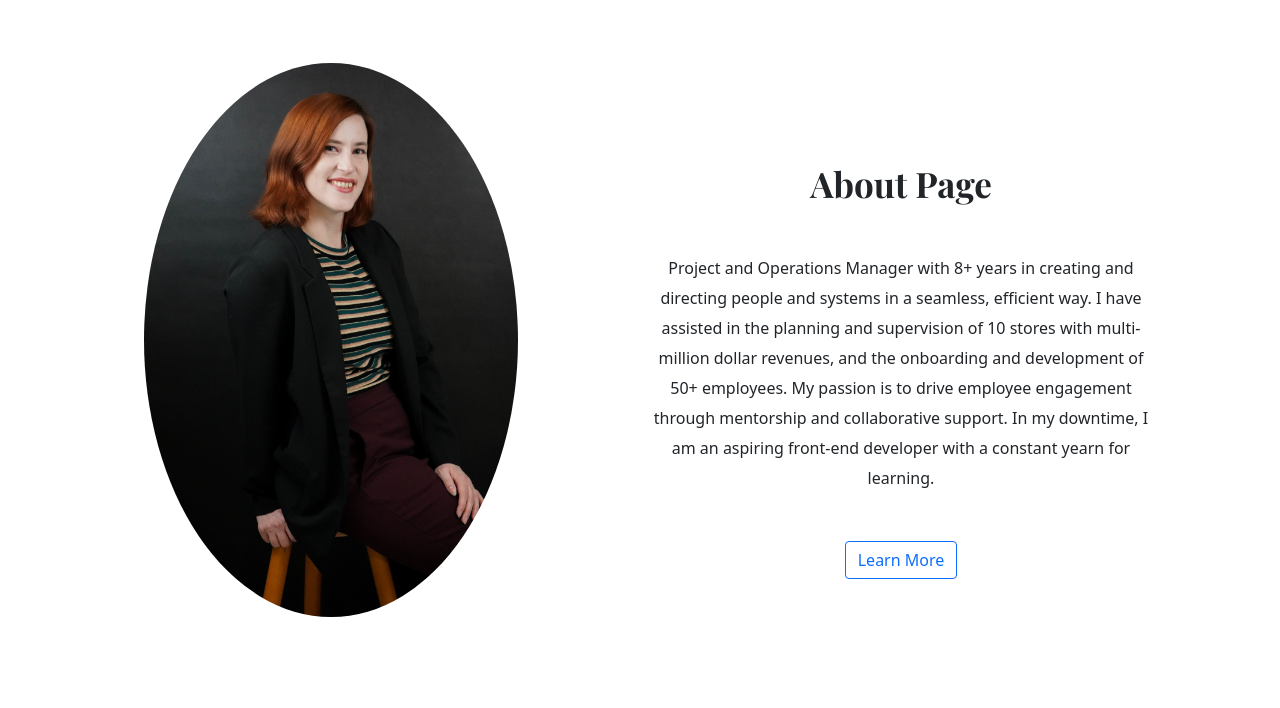
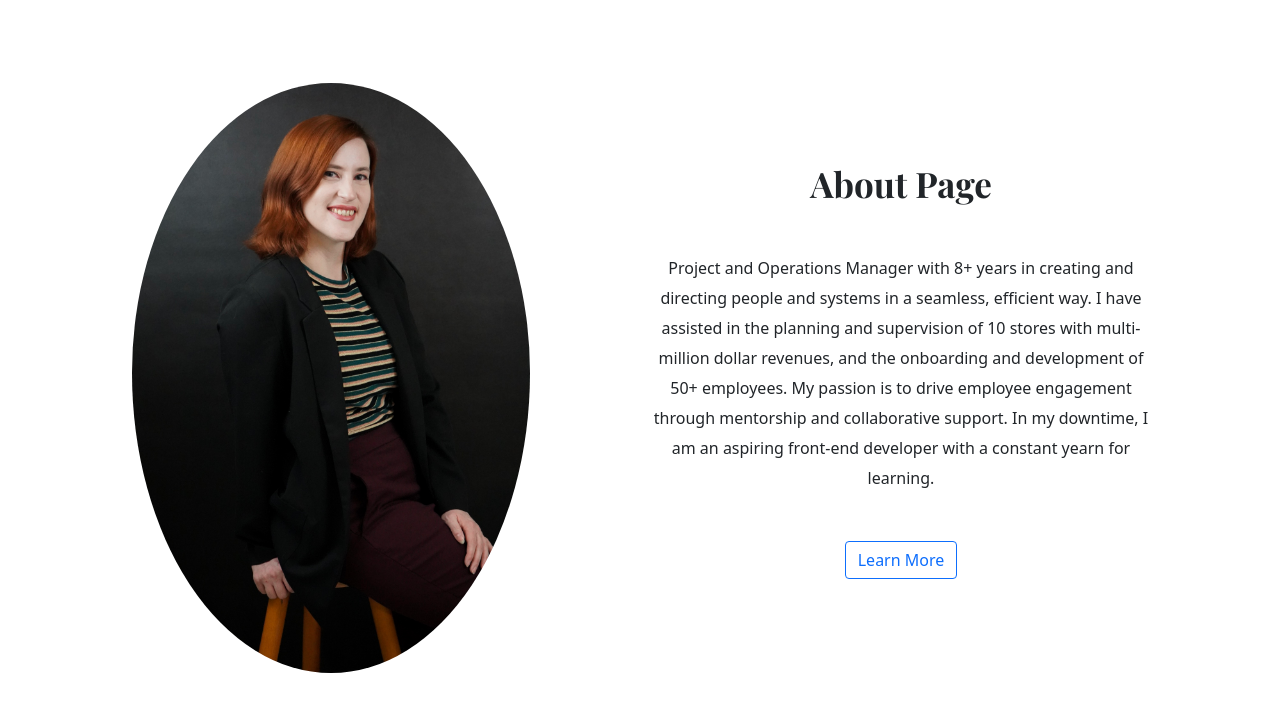
Before and after one commit to smfischer87/Portfolio22, a plain HTML site: page index.html in a window 1280 px wide. Shown: the part 692-1400 px from the top of the page. Drawn offline with nearby package versions, Linux system fonts and the light colour scheme.

Commit message:
cleaned up margins and paddings

```diff
--- a/index.html
+++ b/index.html
@@ -74,11 +74,11 @@
     </div>
     <h3 class="mt-5 mb-5">Get to Know Me Better!</h3>
     <div class="container">
-      <div class="row mb-5">
-        <div class="col d-none d-md-block proPhoto">
+      <div class="row" id="aboutRow">
+        <div class="col d-none d-md-block">
           <img
             src="images/ProPhoto.jpeg"
-            class="img-fluid rounded-circle h-75"
+            class="img-fluid rounded-circle h-75 proPhoto"
             alt="Susan Fischer"
           />
         </div>
--- a/src/styles.css
+++ b/src/styles.css
@@ -58,6 +58,10 @@ nav a.active {
   color: var(--secondary-color);
 }
 
+#aboutRow {
+  height: 800px;
+}
+
 .hero {
   background-color: var(--background-hero-color);
   padding: 100px 5px;
@@ -82,7 +86,9 @@ nav a.active {
 
 .proPhoto {
   padding-top: 10px;
-  margin-top: 10px;
+  padding-bottom: 0px;
+  margin-top: 30px;
+  margin-bottom: 0px;
 }
 
 .project-content {
@@ -104,7 +110,6 @@ nav a.active {
 }
 
 .content {
-
   background-color: var(--background-hero-color);
 }
 
```
